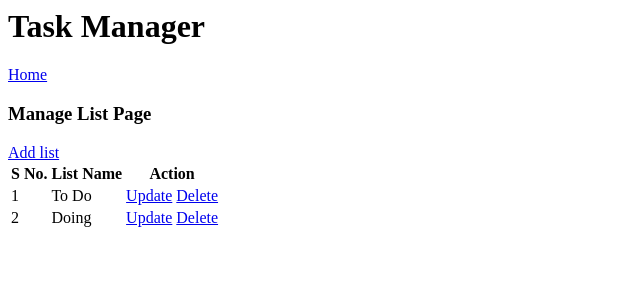
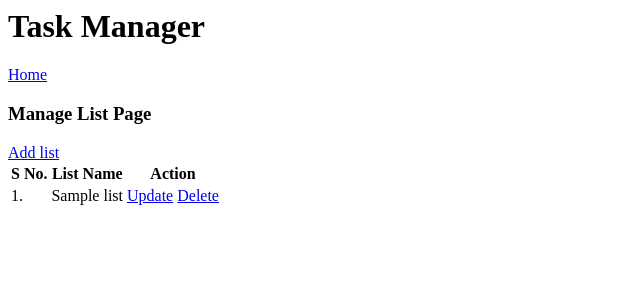
Before and after one commit to shreyacasm/task-manager, a PHP site: page /task-manager/manage-list.php in a window 1280 px wide. Shown: the top 300 px of the page, without its empty margins (0-640 px from the left). Run offline with PHP 8.4, Linux system fonts and the light colour scheme; tables that the repository leaves empty or names only in its code hold one stand-in row (values such as "Sample post").

Commit message:
list display

```diff
--- a/config/constants.php
+++ b/config/constants.php
@@ -1,4 +1,6 @@
 <?php
+//start session
+session_start();
 
 //create constants to save database credentials
 define('LOCALHOST','localhost');
--- a/manage-list.php
+++ b/manage-list.php
@@ -10,6 +10,19 @@
         <a href="<?php echo SITEURL; ?>index.php">Home</a>
         <h3>Manage List Page</h3>
 
+        <p>
+            <?php
+                // check if the session created or not
+                if(isset($_SESSION['add'])){
+
+                    //display session message
+                    echo $_SESSION['add'];
+                    //remove the message after displaying once
+                    unset($_SESSION['add']);
+                }
+            ?>
+        </p>
+
         <!-- table to display list starts here -->
         <div class="all-lists">
             <a href="add-list.php">Add list</a>
@@ -20,22 +33,60 @@
                     <th>Action</th>
                 </tr>
 
+                <?php
+                    //connect the database
+
+                    $conn = mysqli_connect(LOCALHOST, DB_USERNAME, DB_PASSWORD) or die(mysqli_error());
+                    //select dataBASE
+                    $db_select = mysqli_select_db($conn, DB_NAME) or die(mysqli_error());
+
+                    //SQL query to display all list
+                    $sql = "SELECT * FROM tbl_lists";
+
+                    $res = mysqli_query($conn, $sql);
+
+                    //check wheather query executed or not
+                    if($res == true){
+                        //echo "Query working";
+
+                        //count the number of data in db
+                        $count_row = mysqli_num_rows($res);
+                        $sn = 1;
+                        if($count_row > 0){
+                            //there data will be displayed
+
+                            while($row=mysqli_fetch_assoc($res)){
+                            //data is present as an array
+
+                                //getting data from database
+                                $list_id = $row['list_id'];
+                                $list_name = $row['list_name'];
+
+                                ?>
                                 <tr>
-                    <td>1</td>
-                    <td>To Do</td>
+                                    <td> <?php echo $sn++; ?>. </td>
+                                    <td> <?php echo "$list_name"; ?> </td>
                                     <td>
                                         <a href="#">Update</a>
                                         <a href="#">Delete</a>
                                     </td>
                                 </tr>
+
+                                <?php
+                            }
+
+                        }
+                        else{
+                             ?>
                                 <tr>
-                    <td>2</td>
-                    <td>Doing</td>
-                    <td>
-                        <a href="#">Update</a>
-                        <a href="#">Delete</a>
-                    </td>
+                                    <td>NO List to display, Add List Now</td>
                                 </tr>
+
+                            <?php
+                        }
+                    }
+
+                ?>
             </table>
 
         </div>
```
Also changed, not shown: add-list.php (+21 -1 lines). Lines whose indentation alone changed are shown as unchanged.
